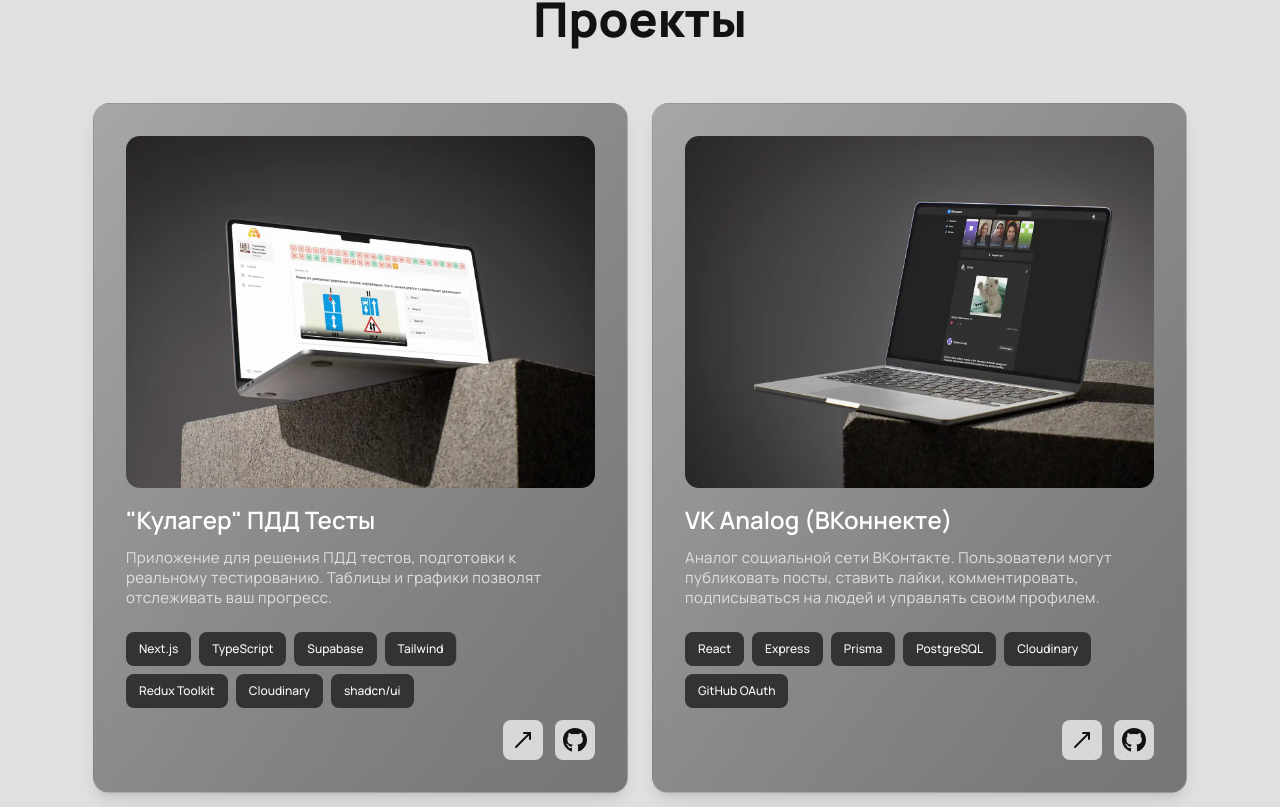
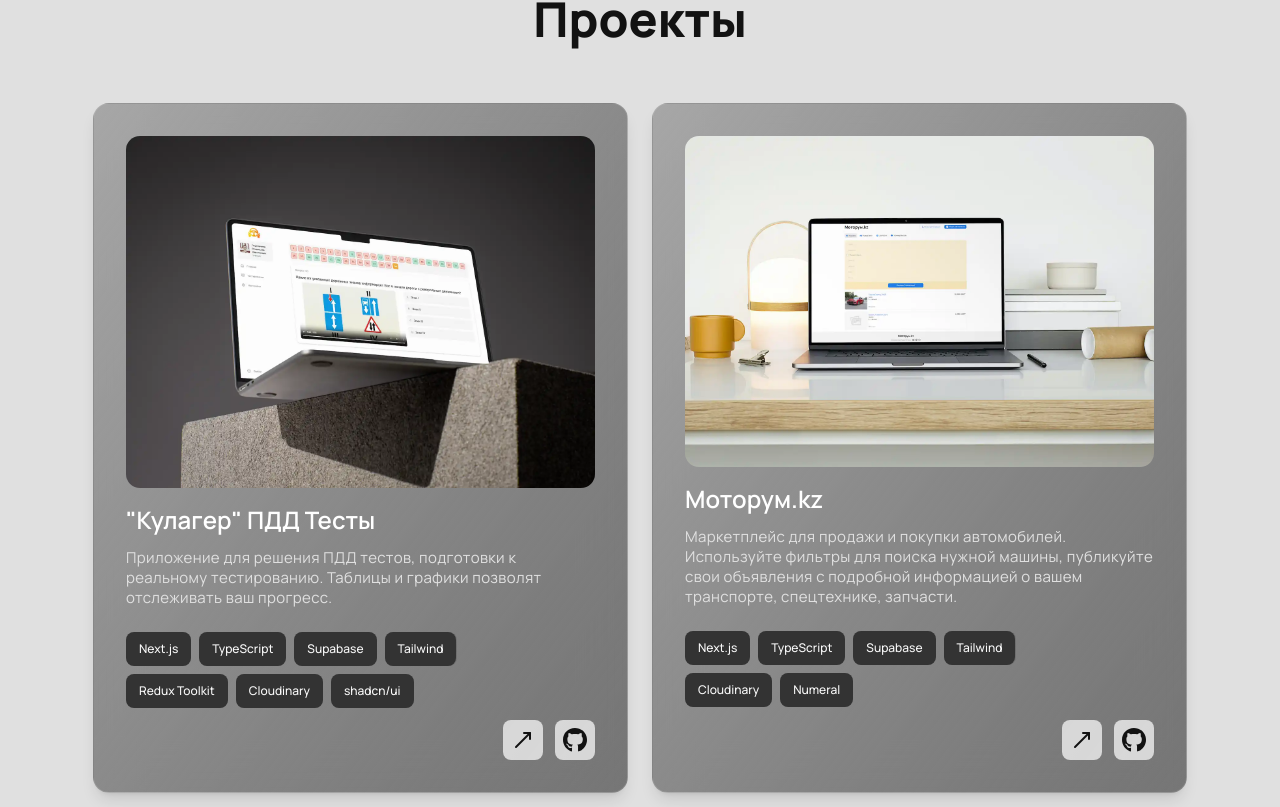
Before and after one commit to xtrphy/portfolio-website, a Next.js app: page / in a window 1280 px wide. Shown: the part 1733-2540 px from the top of the page. Built offline with nearby package versions, Linux system fonts and the light colour scheme.

Commit message:
feat: add motorum.kz to projects, remove blog from projects

```diff
--- a/src/components/ProjectsSection.tsx
+++ b/src/components/ProjectsSection.tsx
@@ -19,6 +19,15 @@
                         badges={['Next.js', 'TypeScript', 'Supabase', 'Tailwind', 'Redux Toolkit', 'Cloudinary', 'shadcn/ui']}
                         liveUrl='https://pdd-app-xi.vercel.app/'
                         codeUrl='https://github.com/xtrphy/pdd-app'
+                    />
+
+                    <ProjectCard
+                        imageUrl='/car-marketplace-laptop.webp'
+                        title='Моторум.kz'
+                        description='Маркетплейс для продажи и покупки автомобилей. Используйте фильтры для поиска нужной машины, публикуйте свои объявления с подробной информацией о вашем транспорте, спецтехнике, запчасти.'
+                        badges={['Next.js', 'TypeScript', 'Supabase', 'Tailwind', 'Cloudinary', 'Numeral']}
+                        liveUrl='https://car-marketplace-pi.vercel.app/cars'
+                        codeUrl='https://github.com/xtrphy/car-marketplace'
                     />
 
                     <ProjectCard
@@ -55,14 +64,6 @@
                         badges={['EJS', 'Express', 'Prisma', 'PostgreSQL', 'Express-session', 'Passport', 'bcrypt', 'Cloudinary', 'shadcn/ui']}
                         codeUrl='https://github.com/xtrphy/file-uploader'
                     />
-
-                    <ProjectCard
-                        imageUrl='/blog-laptop.webp'
-                        title='Xtrphy Blog'
-                        description='Личный блог с публикациями на тему веб-разработки. Админ-панель для управления контентом постов. Пишите комментарии и обсуждайте разные темы.'
-                        badges={['React', 'Express', 'REST API', 'Context API', 'CSS Modules']}
-                        codeUrl='https://github.com/xtrphy/blog-fullstack'
-                    />
                 </div>
             </div>
         </section>
```
Also changed, not shown: public/blog-laptop.webp (deleted), public/car-marketplace-laptop.webp (added).
